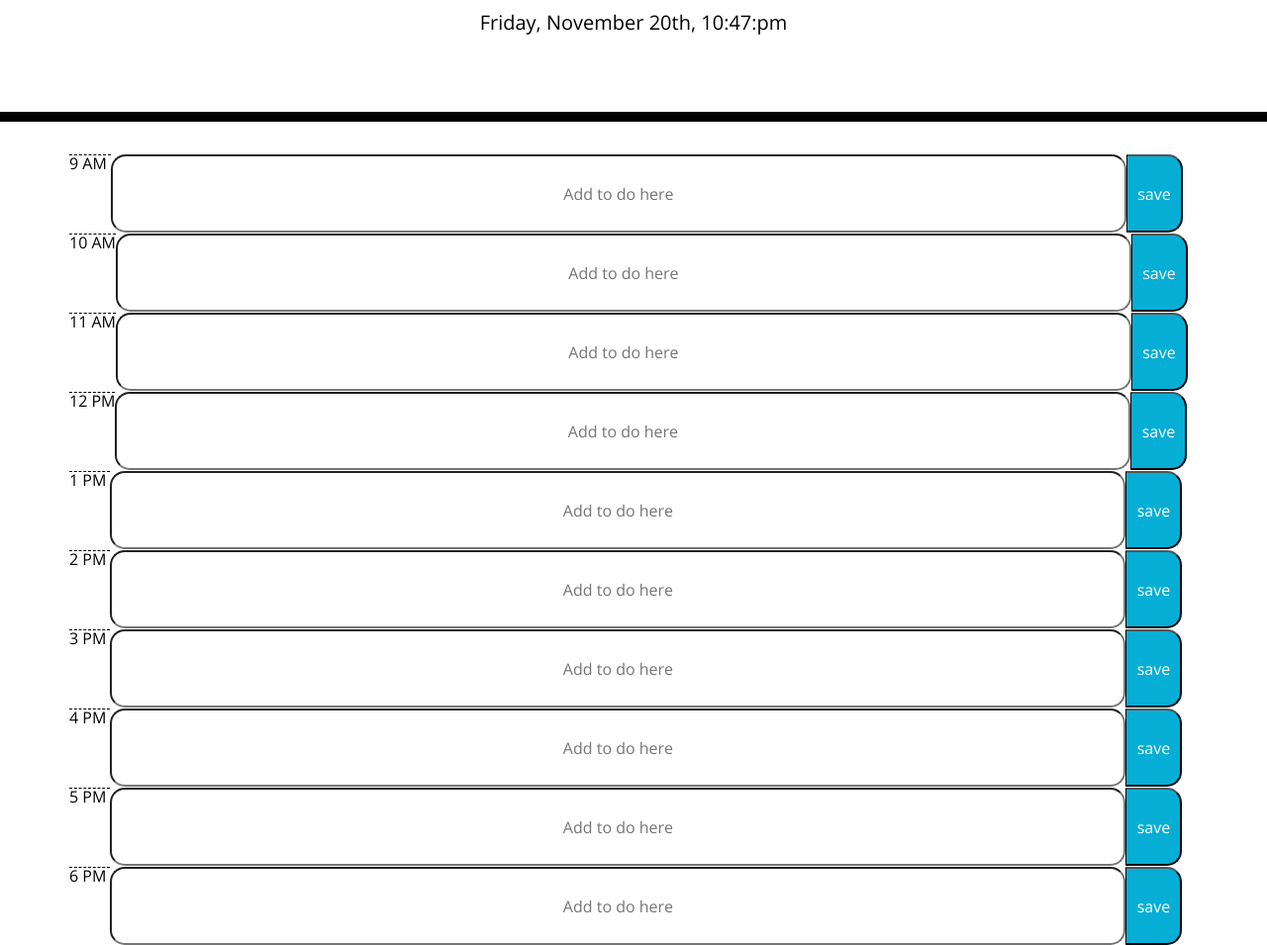
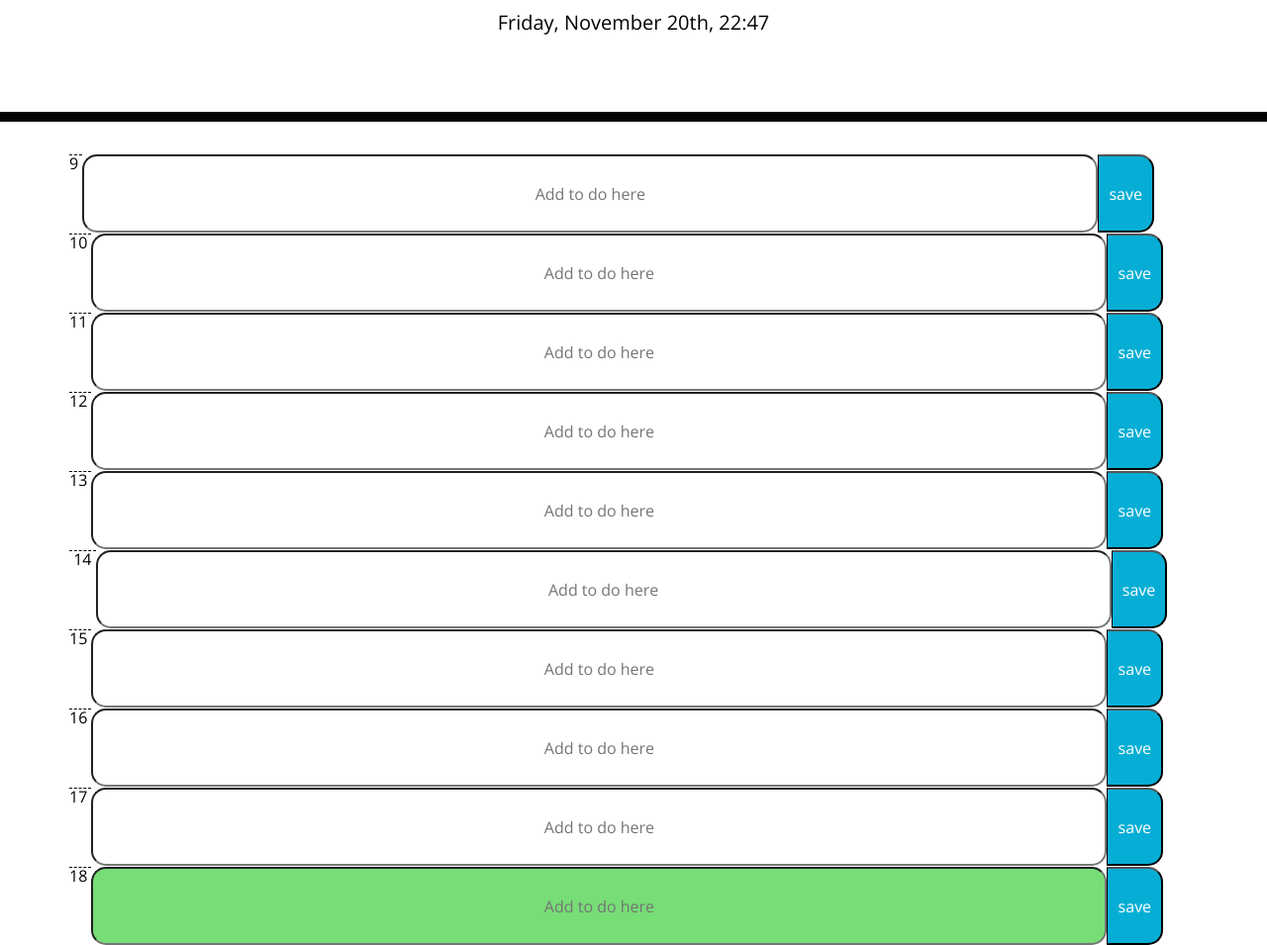
Before and after one commit to je33ica/week-5-workday-schedule, a plain HTML site: page index.html in a window 1280 px wide. Shown: the part 181-1136 px from the top of the page at 99% size. Drawn offline with nearby package versions, Linux system fonts and the light colour scheme.

Commit message:
hours changed to 24 hrs,logic for past/present/future added

```diff
--- a/script.js
+++ b/script.js
@@ -8,7 +8,7 @@ console.log(currentDate);
 console.log(currentHour);
 
  //would like to be able for time to update- setInterval?
-var dateAndTimeNow = moment().format('dddd, MMMM Do, h:mm:a');
+var dateAndTimeNow = moment().format('dddd, MMMM Do, H:mm');
     document.getElementById("currentDay").innerHTML = dateAndTimeNow;
     console.log(dateAndTimeNow);
 
@@ -20,7 +20,7 @@ var saveBtnDiv;
 // create schedule for standard business hours - defined as 9 AM > 6 PM ( checked offical way to display AM/PM)
 
 // hour rows
-var hourSlots = ["9 AM ", "10 AM", "11 AM", "12 PM", "1 PM ","2 PM ","3 PM ", "4 PM ","5 PM ","6 PM "];
+var hourSlots = ["9 ", "10 ", "11 ", "12 ", "13 "," 14 ","15 ", "16 ","17 ","18 "];
 
 
 // row blocks of 1 hour with columns off time/input box /save
@@ -40,17 +40,23 @@ for ( i = 0; i < hourSlots.length; i++){
 
 
 // time blocks can be clicked
-//                     event added
+//                     event added "input column" and "save" button is clicked
 //                     event saved in local storage
 
 
-// time blocks will need to be compared to current time |(if loop)
-// and then do something - change colour
-// past -
-// present
-// future
+// time blocks will need to be compared to current time |(if loop) and then do something - change colour- past, present, future
 
-// all needs to be dynamically created in javascript
+if (hourSlots < currentHour){
+    inputColumn.addClass("past");
+}
+else if (hourSlots === currentHour){
+   inputColumn.addClass("present");
+}
+else {
+    inputColumn.addClass("future");
+}
+
+
 
 
 //things that are styled in CSS
--- a/style.css
+++ b/style.css
@@ -41,6 +41,7 @@ textarea{
   background-color: #ffffff;
   color: #000000;
   border-top: 1px dashed #000000;
+
 }
 
 .past {
```
